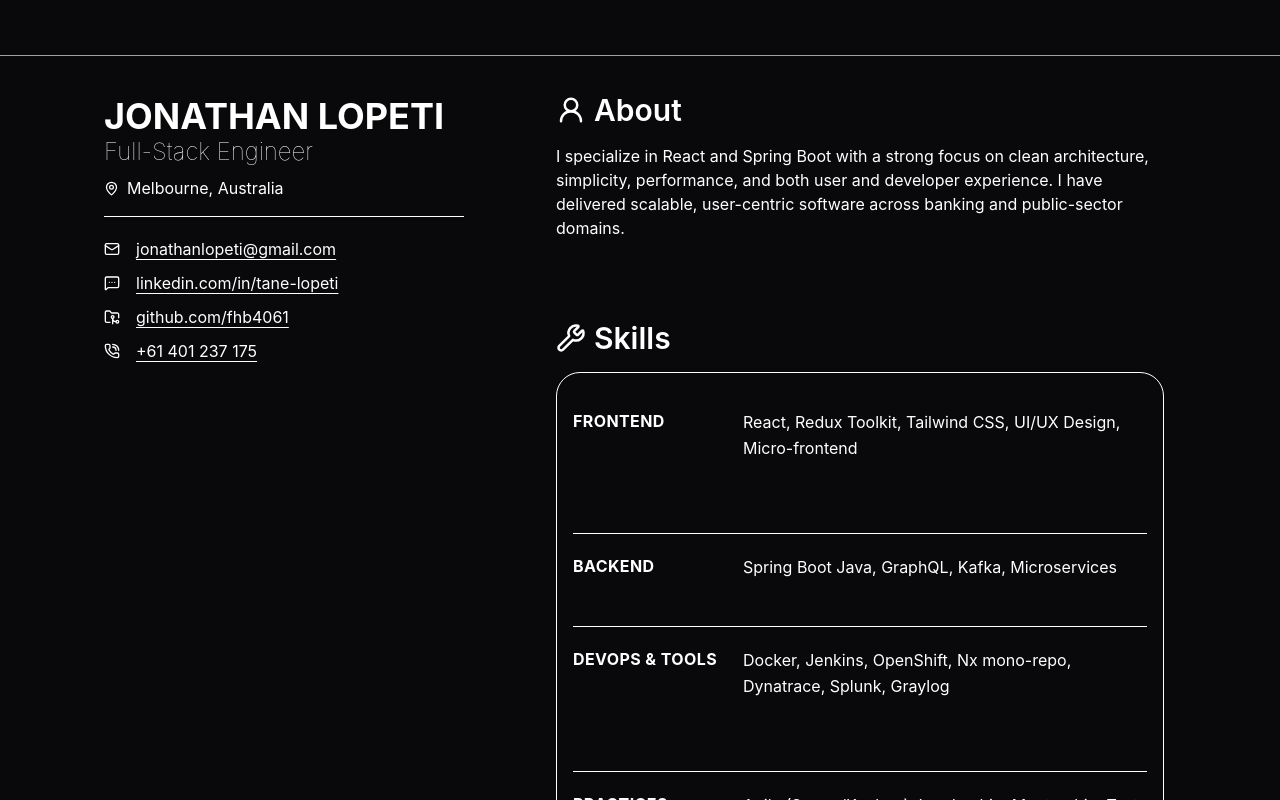
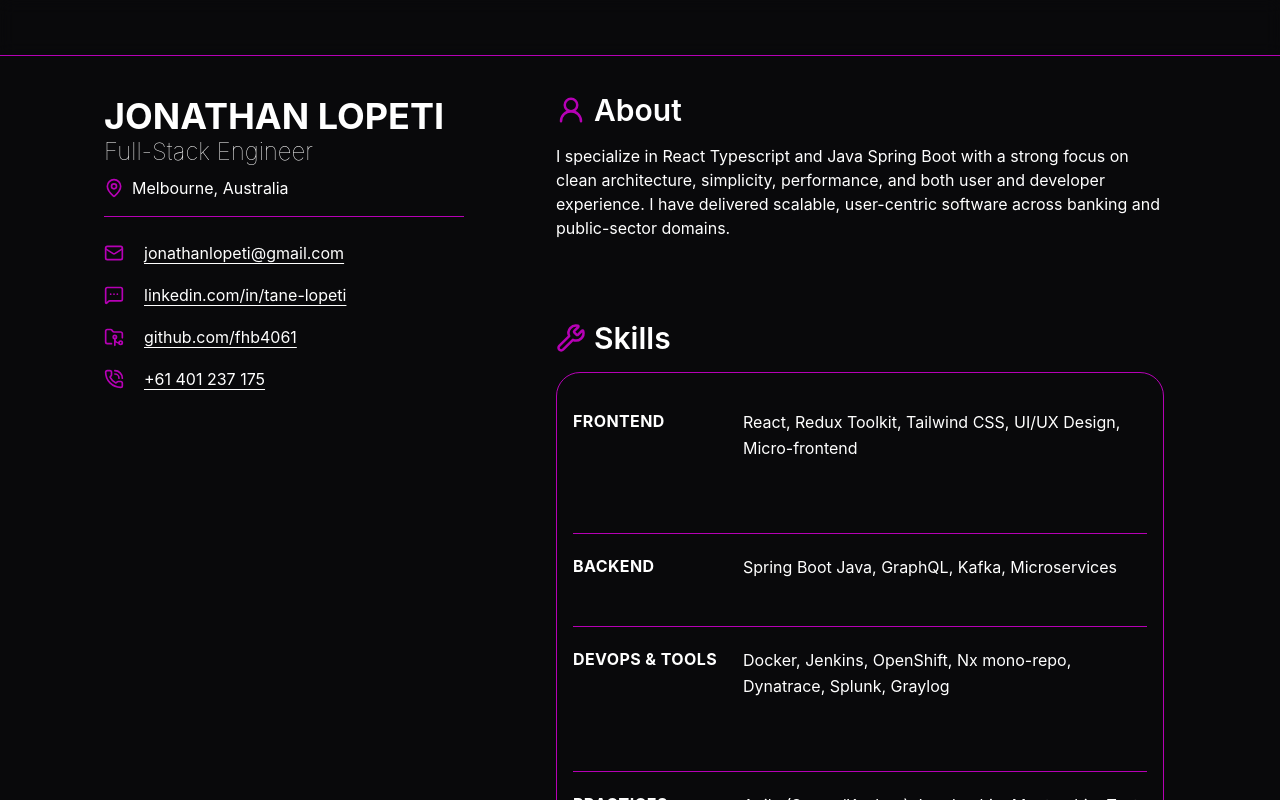
Before and after one commit to fhb4061/tane-site, a React (Vite) app: page / in a window 1280 px wide. Shown: the top 800 px of the page. Built offline with nearby package versions, Linux system fonts and the light colour scheme.

Commit message:
use purple colour and increase some sizes

```diff
--- a/src/App.tsx
+++ b/src/App.tsx
@@ -9,7 +9,7 @@ function App() {
   return (
     <div className="min-h-screen">
       <Header />
-      <div className="mx-auto grid w-full max-w-6xl gap-14 p-5 lg:w-[90vw] lg:grid-cols-[minmax(300px,360px)_1fr] lg:gap-20 lg:px-10 lg:pt-6">
+      <div className="mx-auto grid w-full max-w-7xl gap-14 p-5 lg:w-[90vw] lg:grid-cols-[minmax(300px,360px)_1fr] lg:gap-20 lg:px-10 lg:pt-6">
         <aside className="lg:sticky lg:top-24 lg:self-start">
           <Hero />
         </aside>
--- a/src/components/Card.tsx
+++ b/src/components/Card.tsx
@@ -6,7 +6,7 @@ type CardProps = {
 
 export function Card({ children, id }: CardProps) {
     return (
-        <div className="p-4 border rounded-3xl w-full" id={id}>
+        <div className="p-4 border border-primary rounded-3xl w-full" id={id}>
             {children}
         </div>
     );
--- a/src/components/Header.tsx
+++ b/src/components/Header.tsx
@@ -1,6 +1,6 @@
 export function Header() {
     return (
-        <header className="flex backdrop-blur sticky top-0 items-center justify-between h-14 border-b border-faded-fg">
+        <header className="flex backdrop-blur sticky top-0 items-center justify-between h-14 border-b border-primary">
             <div className="p-3 flex justify-between items-center w-full">
             </div>
         </header>
--- a/src/components/Section.tsx
+++ b/src/components/Section.tsx
@@ -14,9 +14,13 @@ export function Section({ children, id }: SectionProps) {
     )
 }
 
-export function SectionHeader({ children }: PropsWithChildren) {
+type SectionHeaderProps = {
+    className?: string;
+} & PropsWithChildren;
+
+export function SectionHeader({ children }: SectionHeaderProps) {
     return (
-        <div className="flex gap-2 items-center">
+        <div className={`flex gap-2 items-center`}>
             {children}
         </div>
     )
--- a/src/features/About.tsx
+++ b/src/features/About.tsx
@@ -5,10 +5,10 @@ export function About() {
     return (
         <Section id="about">
             <SectionHeader>
-                <UserRound size={30} />
+                <UserRound size={30} className="stroke-primary" />
                 <h2 className="text-2xl lg:text-3xl font-semibold">About</h2>
             </SectionHeader>
-            <p>I specialize in React and Spring Boot with a strong focus on clean architecture, simplicity, performance, and both user and developer experience. I have delivered scalable, user-centric software across banking and public-sector domains.</p>
+            <p>I specialize in React Typescript and Java Spring Boot with a strong focus on clean architecture, simplicity, performance, and both user and developer experience. I have delivered scalable, user-centric software across banking and public-sector domains.</p>
         </Section>
     )
 }
--- a/src/features/CertsAward.tsx
+++ b/src/features/CertsAward.tsx
@@ -6,7 +6,7 @@ export function CertsAward() {
     return (
         <Section>
             <SectionHeader>
-                <Award size={30} />
+                <Award size={30} className="stroke-primary" />
                 <h2 className="text-2xl lg:text-3xl font-semibold">Certs & Awards</h2>
             </SectionHeader>
             <div className="grid gap-5 grid-cols-1 lg:grid-cols-2">
@@ -24,7 +24,7 @@ export function CertsAward() {
                         href="https://www.credly.com/badges/a788484c-dfee-40ad-a5b5-920053580638"
                         rel="noopener noreferrer"
                         target="_blank"
-                        className="underline underline-offset-4 hover:text-foreground-hover"
+                        className="p-1 underline underline-offset-4 hover:text-foreground-hover outline-0 focus-visible:ring-2 focus-visible:ring-primary"
                     >
                         Azure Fundamentals
                     </a>
--- a/src/features/Contact.tsx
+++ b/src/features/Contact.tsx
@@ -25,16 +25,16 @@ export function Contact() {
     return (
         <ul className="space-y-2.5">
             <li className="flex items-center gap-4">
-                <MailIcon className="size-4" />
-                <a className="underline underline-offset-4 hover:text-foreground-hover" href={`mailto:${contact.email}`}>
+                <MailIcon size={20} className="stroke-primary" />
+                <a className="p-1 underline underline-offset-4 hover:text-foreground-hover outline-0 focus-visible:ring-2 focus-visible:ring-primary" href={`mailto:${contact.email}`}>
                     {contact.email}
                 </a>
             </li>
 
             <li className="flex items-center gap-4">
-                <MessageSquareMore className="size-4" />
+                <MessageSquareMore size={20} className="stroke-primary" />
                 <a
-                    className="underline underline-offset-4 hover:text-foreground-hover"
+                    className="p-1 underline underline-offset-4 hover:text-foreground-hover outline-0 focus-visible:ring-2 focus-visible:ring-primary"
                     href={contact.linkedinUrl}
                     rel="noopener noreferrer"
                     target="_blank"
@@ -44,9 +44,9 @@ export function Contact() {
             </li>
 
             <li className="flex items-center gap-4">
-                <FolderGit2 className="size-4" />
+                <FolderGit2 size={20} className="stroke-primary" />
                 <a
-                    className="underline underline-offset-4 hover:text-foreground-hover"
+                    className="p-1 underline underline-offset-4 hover:text-foreground-hover outline-0 focus-visible:ring-2 focus-visible:ring-primary"
                     href={contact.githubLink}
                     rel="noopener noreferrer"
                     target="_blank"
@@ -56,9 +56,9 @@ export function Contact() {
             </li>
 
             <li className="flex items-center gap-4">
-                <PhoneCallIcon className="size-4" />
+                <PhoneCallIcon size={20} className="stroke-primary" />
                 <a
-                    className="underline underline-offset-4 hover:text-foreground-hover"
+                    className="p-1 underline underline-offset-4 hover:text-foreground-hover outline-0 focus-visible:ring-2 focus-visible:ring-primary"
                     href={`tel:${contact.phoneNumber}`}
                 >
                     {contact.phoneLabel}
--- a/src/features/Experiences.tsx
+++ b/src/features/Experiences.tsx
@@ -43,7 +43,7 @@ export function Experiences() {
     return (
         <Section id="experience">
             <SectionHeader>
-                <BriefcaseBusiness size={30} />
+                <BriefcaseBusiness size={30} className="stroke-primary" />
                 <h2 className="text-2xl lg:text-3xl font-semibold">Experiences</h2>
             </SectionHeader>
 
@@ -52,7 +52,7 @@ export function Experiences() {
                     {/* header */}
                     <div>
                         <h3 className="text-xl lg:text-2xl font-bold">{exp.role}</h3>
-                        <div className="text-zinc-400 grid">
+                        <div className="grid text-faded-fg">
                             <span>{exp.company}</span>
                             <span>{exp.period}</span>
                         </div>
--- a/src/features/Hero.tsx
+++ b/src/features/Hero.tsx
@@ -4,12 +4,12 @@ import { Contact } from "./Contact";
 export function Hero() {
     return (
         <div className="space-y-5">
-            <div className="flex flex-col border-b pb-4">
+            <div className="flex flex-col border-b border-primary pb-4">
                 <h1 className="uppercase font-bold text-3xl lg:text-4xl">Jonathan Lopeti</h1>
                 <h2 className="text-lg lg:text-2xl font-thin">Full-Stack Engineer</h2>
 
                 <div className="flex items-center gap-2 mt-2">
-                    <MapPin size="15" />
+                    <MapPin size={20} className="stroke-primary" />
                     <span>Melbourne, Australia</span>
                 </div>
             </div>
--- a/src/features/Skills.tsx
+++ b/src/features/Skills.tsx
@@ -30,13 +30,13 @@ export function Skills() {
     return (
         <Section id="skills">
             <SectionHeader>
-                <WrenchIcon size={30} />
+                <WrenchIcon size={30} className="stroke-primary" />
                 <h2 className="text-2xl lg:text-3xl font-semibold">Skills</h2>
             </SectionHeader>
 
             <Card>
                 {skills.map((value) => (
-                    <div id={value.category} className="grid grid-rows-2 lg:grid-cols-[170px_1fr] items-start py-5 border-b last:border-b-0">
+                    <div id={value.category} className="grid grid-rows-2 lg:grid-cols-[170px_1fr] items-start py-5 border-b border-primary last:border-b-0">
                         <span className="tracking-wide font-bold uppercase">{value.category}</span>
                         <span className="leading-relaxed">{value.skills.join(", ")}</span>
                     </div>
--- a/src/index.css
+++ b/src/index.css
@@ -3,14 +3,16 @@
 @theme inline {
   --color-background: var(--color-zinc-950);
   --color-foreground: var(--foreground);
-  --color-foreground-hover: var(--color-zinc-400);
+  --color-foreground-hover: var(--foreground-hover);
   --color-primary: var(--primary);
   --color-faded-fg: var(--color-zinc-400);
 }
 
 :root {
-  --primary: oklch(0.83 0.17 145);
+  /* --primary: oklch(0.83 0.17 145); */
+  --primary: oklch(50% 0.31299 329.232);
   --foreground: #ffff;
+  --foreground-hover: oklch(90% 0.31299 329.232);
 }
 
 @layer base {
```
